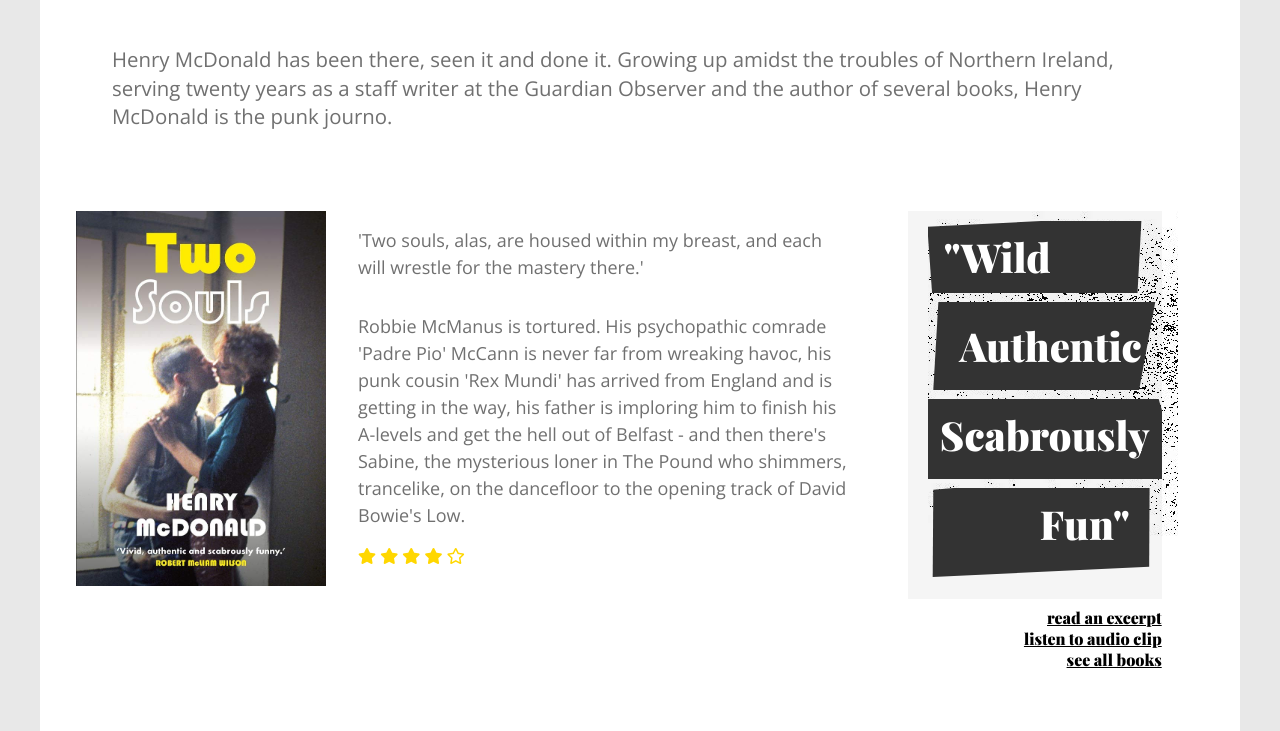
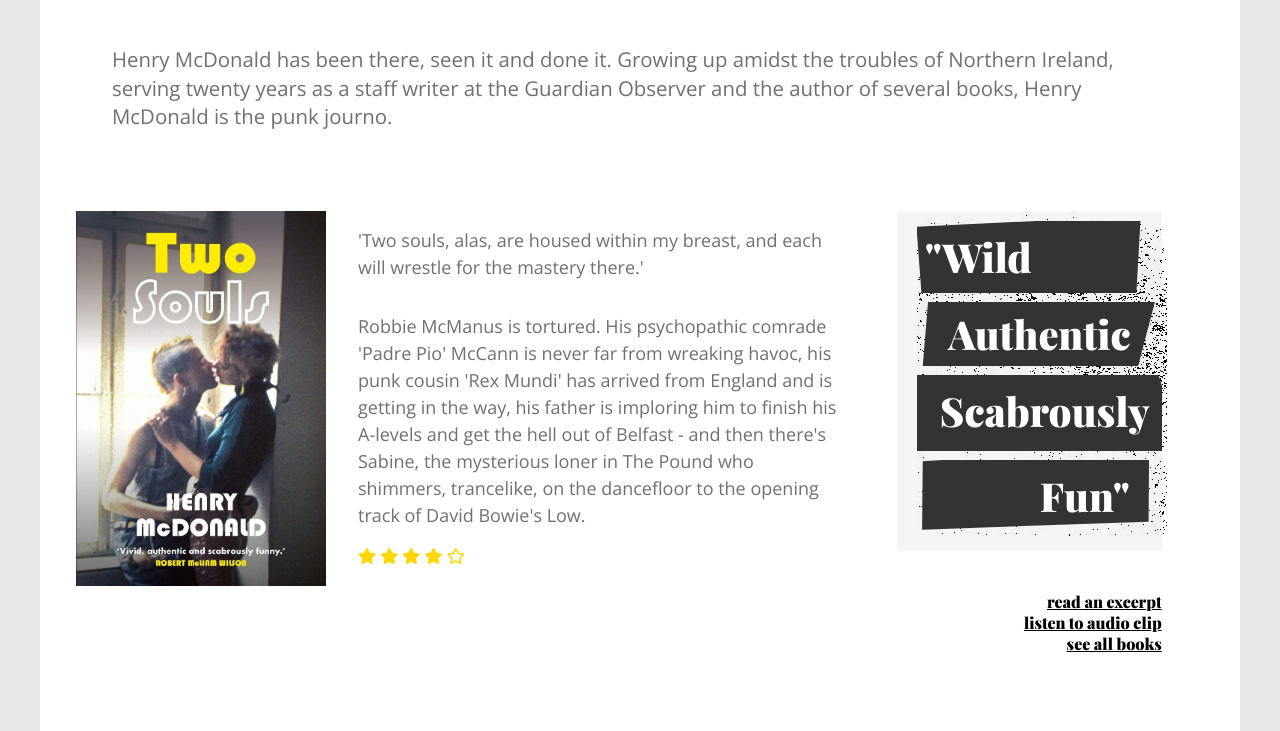
Before and after one commit to stevehoneyman/the-punk-journo, a plain HTML site: page index.html in a window 1280 px wide. Shown: the part 624-1355 px from the top of the page. Drawn offline with nearby package versions, Linux system fonts and the light colour scheme.

Commit message:
padding changes on two souls clipping paths

```diff
--- a/css/scss/page-sections/text-image-block.scss
+++ b/css/scss/page-sections/text-image-block.scss
@@ -87,22 +87,22 @@
 				}
 
 				span:nth-of-type(1) {
-					padding-left: 1rem;
+					padding-left: .5rem;
 					clip-path: polygon(-0.24% 7.89%, 91.42% -6.99%, 89.51% 108.42%, 2.07% 111.84%);
 				}
 				span:nth-of-type(2) {
-					padding: 1.25rem;
+					padding: .5rem 1.95rem;
 					text-align: right;
 					clip-path: polygon(4.89% -18.2%, 97.42% -2.64%, 86.94% 149.36%, 2.07% 111.84%)
 				}
 				span:nth-of-type(3) {
-					padding-bottom: 1.25rem;
+					padding-bottom: 1rem;
 					text-align: right;
 					clip-path: polygon(-0.24% -3.22%, 96.8% -19.31%, 109.18% 106.24%, -5.2% 127.06%);
 				}
 				span:nth-of-type(4) {
 					padding-right: 2rem;
-					padding-bottom: 2rem;
+				//	padding-bottom: 2rem;
 					text-align: right;
 					clip-path: polygon(2.33% 1.83%, 94.85% -18.25%, 94.64% 85.56%, 2.07% 96.69%)
 				}
--- a/css/scss/pages/books.scss
+++ b/css/scss/pages/books.scss
@@ -38,7 +38,7 @@
 	.books-grid {
 		@include mq(480px) {
 			display: flex;
-	 		flex-wrap: no-wrap;
+	 		flex-wrap: nowrap;
 			justify-content: space-between;
 	 	}
 
```
Also changed, not shown: css/app.css, 1 other file.
